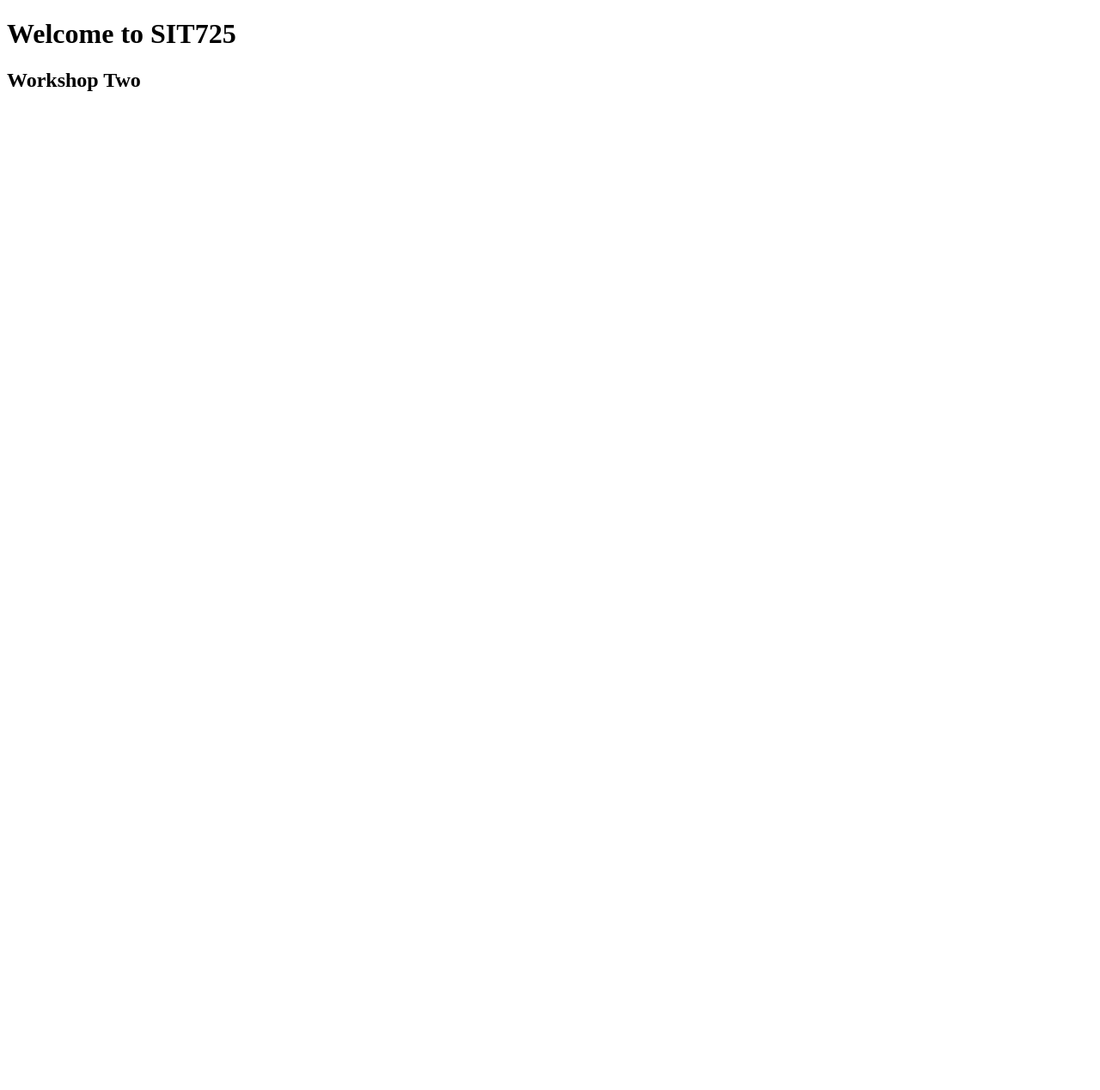
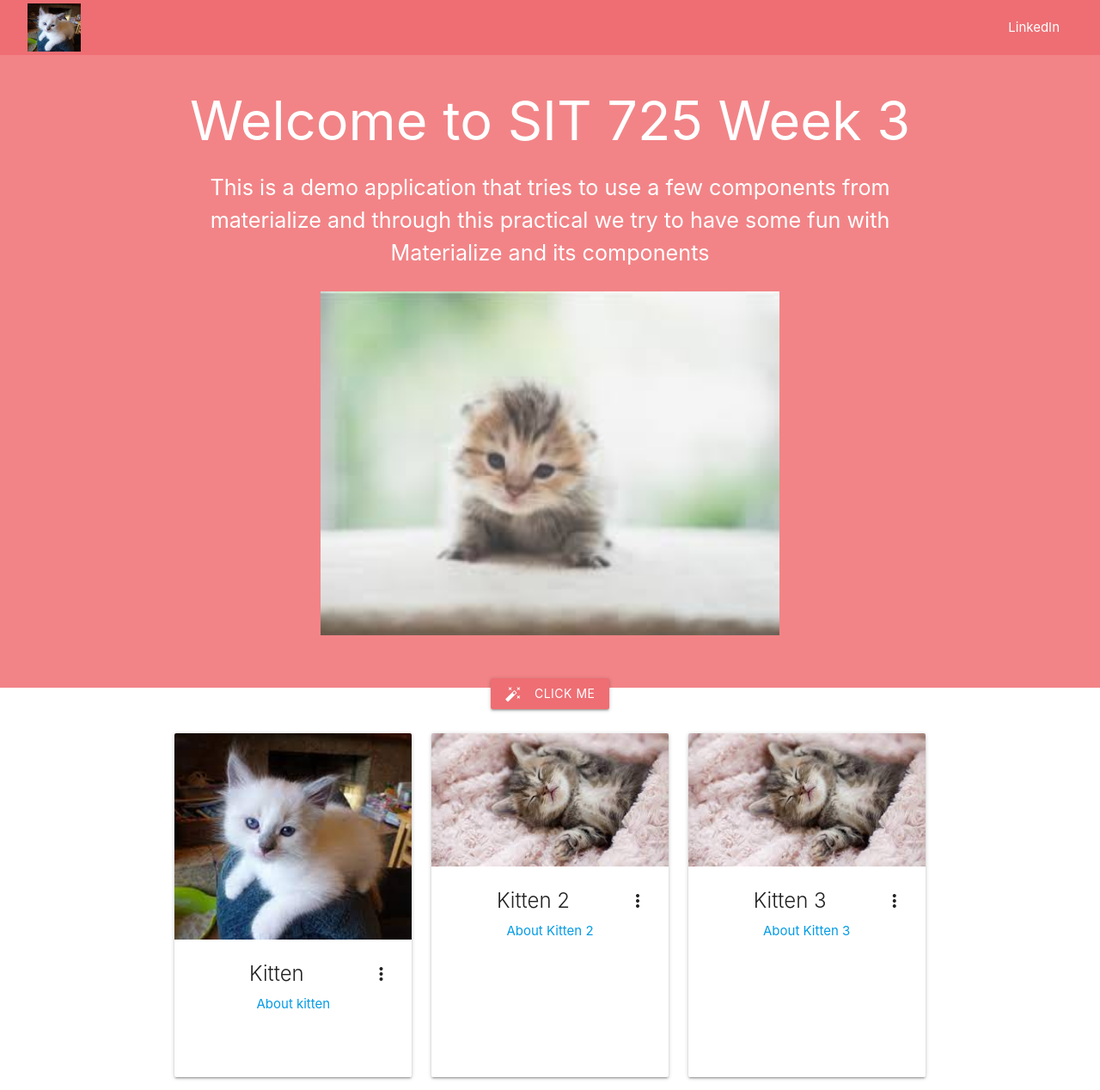
Before and after one commit to syedmohammed87244/sit725-2022-t3-prac7, a website: page public/index.html in a window 1280 px wide. Shown: the whole page at 86% size. Before the commit the page ends 800 px from the top, so only its background shows below. Drawn offline with nearby package versions, Linux system fonts and the light colour scheme.

Commit message:
updates-week3

```diff
--- /dev/null
+++ b/public/css/styles.css
@@ -0,0 +1,21 @@
+.navbar-size {
+    width: 95%;
+    margin: 0 auto;
+}
+.user-image-size {
+    height: 56px;
+    margin: 4px 0;
+}
+.main-body {
+    background-color: #F28487;
+    color: white;
+    height: calc(100vh - 64px);
+}
+.materialboxed-image {
+    margin: 0 auto;
+    height: 400px;
+}
+.click-me-button {
+    background-color: #EE6E73;
+    margin-top: 50px;
+}
--- a/public/index.html
+++ b/public/index.html
@@ -1,13 +1,110 @@
-<!DOCTYPE html>
+<!doctype html>
+
 <html lang="en">
-    <head>
-        <meta charset="UTF-8">
-        <meta http-equiv="X-UA-Compatible" content="IE=edge">
-        <meta name="viewport" content="width=device-width, initial-scale=1.0">
-        <title>SIT725</title>
-    </head>
-    <body>
-        <h1>Welcome to SIT725</h1>
-        <h2>Workshop Two</h2>
-    </body>
+<head>
+  <meta charset="utf-8">
+  <meta name="viewport" content="width=device-width, initial-scale=1">
+
+  <title>SIT 725 Prac 3</title>
+  <meta name="description" content="basic template for SIT 725 Prac 3">
+  <meta name="author" content="SitePoint">
+
+  <meta property="og:title" content="SIT 725 Prac 3">
+  <meta property="og:type" content="website">
+  <meta property="og:description" content="basic template for SIT 725 Prac 3">
+
+  <!-- Compiled and minified CSS -->
+  <link rel="stylesheet" href="https://cdnjs.cloudflare.com/ajax/libs/materialize/1.0.0/css/materialize.min.css">
+
+  <link href="https://fonts.googleapis.com/icon?family=Material+Icons" rel="stylesheet">
+
+  <!-- Custom Style Sheet-->
+  <link rel="stylesheet" href="css/styles.css">
+
+</head>
+
+<body>
+    <nav>
+        <div class="nav-wrapper navbar-size">
+          <a href="#" class="brand-logo"><img class="user-image-size" src="images/kitten1.jpg" /></a>
+          <ul id="nav-mobile" class="right hide-on-med-and-down">
+            <li><a target="_blank" href="https://www.linkedin.com/in/navit-choudhary-5133b9104/">LinkedIn</a></li>
+          </ul>
+        </div>
+    </nav>
+    <main class="main-body">
+        <div class="container">
+          <div class="row">
+            <div class="col s12 center-align">
+              <h1 id="heading">Welcome to SIT 725 Week 3</h1>
+              <p class="flow-text">This is a demo application that tries to use a few components from materialize and through this practical we try to have some fun with Materialize and its components</p>
+            </div>
+            <div class="col s12 center-align">
+              <img class="materialboxed materialboxed-image" src="images/livedemo.jpg">
+            </div>
+            <div class="col s12 center-align">
+              <a class="waves-effect waves-light btn click-me-button modal-trigger" id="clickMeButton" data-target="modal1"><i class="material-icons left">auto_fix_high</i>Click Me</a>
+            </div>
+          </div>
+          <div class="row" id="card-section">
+            <div class="col s4 center-align">
+              <div class="card medium">
+                <div class="card-image waves-effect waves-block waves-light">
+                  <img class="activator" src="images/kitten1.jpg">
+                </div>
+                <div class="card-content">
+                  <span class="card-title activator grey-text text-darken-4">Kitten<i class="material-icons right">more_vert</i></span>
+                  <p><a href="#">About kitten</a></p>
+                </div>
+                <div class="card-reveal">
+                  <span class="card-title grey-text text-darken-4">Kitten<i class="material-icons right">close</i></span>
+                  <p class="card-text">Hello There! I just wanted to say HI to you guys. See ya!</p>
+                </div>
+              </div>
+            </div>
+          </div>
+        </div>
+          <!-- Modal Structure continues on next slide-->
+        <!-- Modal Structure -->
+        <div id="modal1" class="modal modal-fixed-footer">
+            <div class="row modal-content">
+              <form class="col s12">
+                <div class="row">
+                  <div class="input-field col s6">
+                    <input placeholder="Placeholder" id="first_name" type="text" class="validate">
+                    <label for="first_name">First Name</label>
+                  </div>
+                  <div class="input-field col s6">
+                    <input id="last_name" type="text" class="validate">
+                    <label for="last_name">Last Name</label>
+                  </div>
+                </div>
+                <div class="row">
+                  <div class="input-field col s12">
+                    <input id="password" type="password" class="validate">
+                    <label for="password">Password</label>
+                  </div>
+                </div>
+                <div class="row">
+                  <div class="input-field col s12">
+                    <input id="email" type="email" class="validate">
+                    <label for="email">Email</label>
+                  </div>
+                </div>
+                <div class="row">
+                  <div class="input-field col s12 center-align">
+                    <a class="waves-effect waves-light btn" id="formSubmit">submit</a>
+                  </div>
+                </div>
+              </form>
+            </div>
+          </div>
+        </main>
+  <script src="https://code.jquery.com/jquery-3.6.0.min.js" integrity="sha256-/xUj+3OJU5yExlq6GSYGSHk7tPXikynS7ogEvDej/m4=" crossorigin="anonymous"></script>
+  <!-- Compiled and minified JavaScript -->
+  <script src="https://cdnjs.cloudflare.com/ajax/libs/materialize/1.0.0/js/materialize.min.js"></script>
+  <script src="js/scripts.js"></script>
+</body>
+
+
 </html>
--- /dev/null
+++ b/public/js/scripts.js
@@ -0,0 +1,50 @@
+const cardList = [
+    {
+        title: "Kitten 2",
+        image: "images/kitten2.jpg",
+        link: "About Kitten 2",
+        desciption: "Demo desciption about kitten 2"
+    },
+    {
+        title: "Kitten 3",
+        image: "images/kitten2.jpg",
+        link: "About Kitten 3",
+        desciption: "Demo desciption about kitten 3"
+    }
+]
+const clickMe = () => {
+    alert("Thanks for clicking me. Hope you have a nice day!")
+}
+
+const submitForm = () => {
+    let formData = {};
+    formData.first_name = $('#first_name').val();
+    formData.last_name = $('#last_name').val();
+    formData.password = $('#password').val();
+    formData.email = $('#email').val();
+
+    console.log("Form Data Submitted: ", formData);
+}
+
+const addCards = (items) => {
+    items.forEach(item => {
+        let itemToAppend = '<div class="col s4 center-align">'+
+    '<div class="card medium"><div class="card-image waves-effect waves-block waves-light"><img class="activator" src="'+item.image+'">'+
+    '</div><div class="card-content">'+
+    '<span class="card-title activator grey-text text-darken-4">'+item.title+'<i class="material-icons right">more_vert</i></span><p><a href="#">'+item.link+'</a></p></div>'+
+    '<div class="card-reveal">'+
+        '<span class="card-title grey-text text-darken-4">'+item.title+'<i class="material-icons right">close</i></span>'+
+        '<p class="card-text">'+item.desciption+'</p>'+
+      '</div></div></div>';
+      $("#card-section").append(itemToAppend)
+    });
+}
+
+$(document).ready(function(){
+    $('.materialboxed').materialbox();
+    $('#formSubmit').click(()=>{
+        submitForm();
+    })
+    addCards(cardList);
+    $('.modal').modal();
+  });
```
Also changed, not shown: package.json (+4 -4 lines), server.js (+12 -12 lines), README.md, public/images/kitten1.jpg (added), public/images/kitten2.jpg (added), public/images/livedemo.jpg (added), 1 other file.
